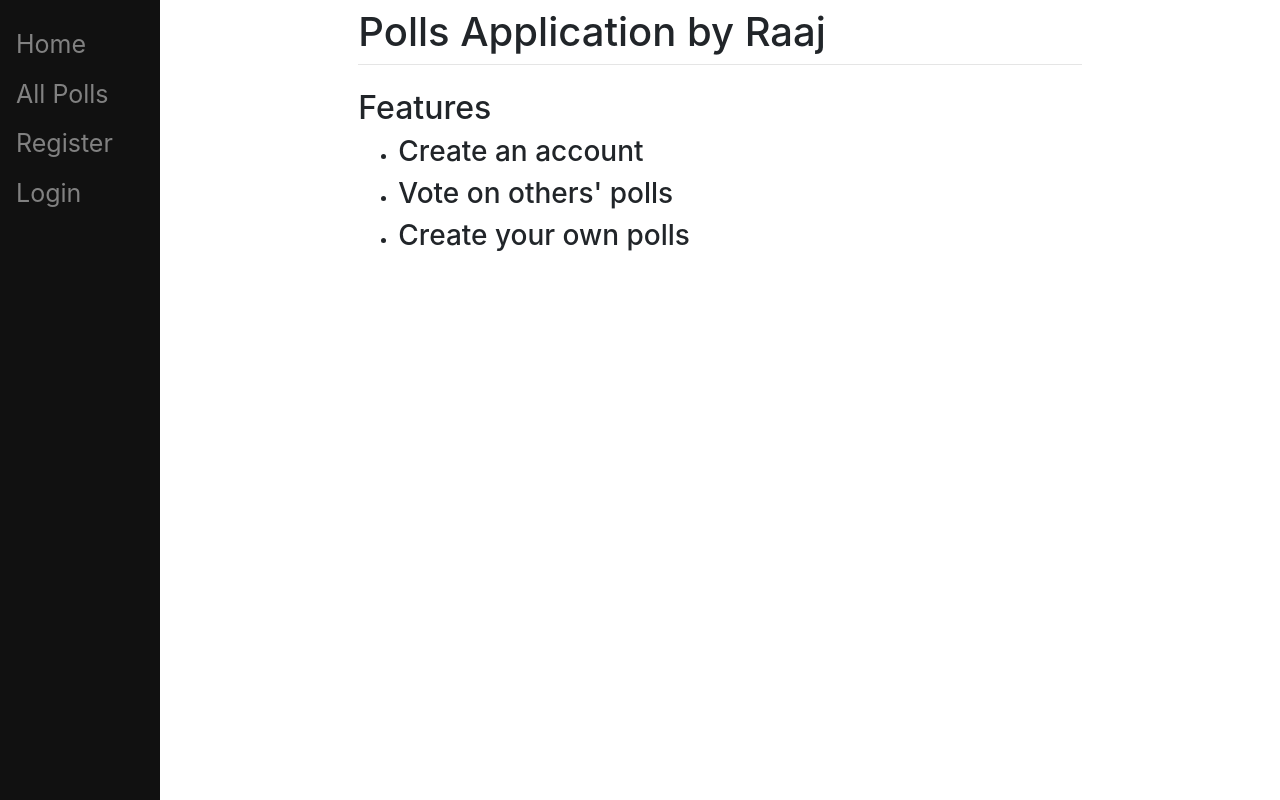
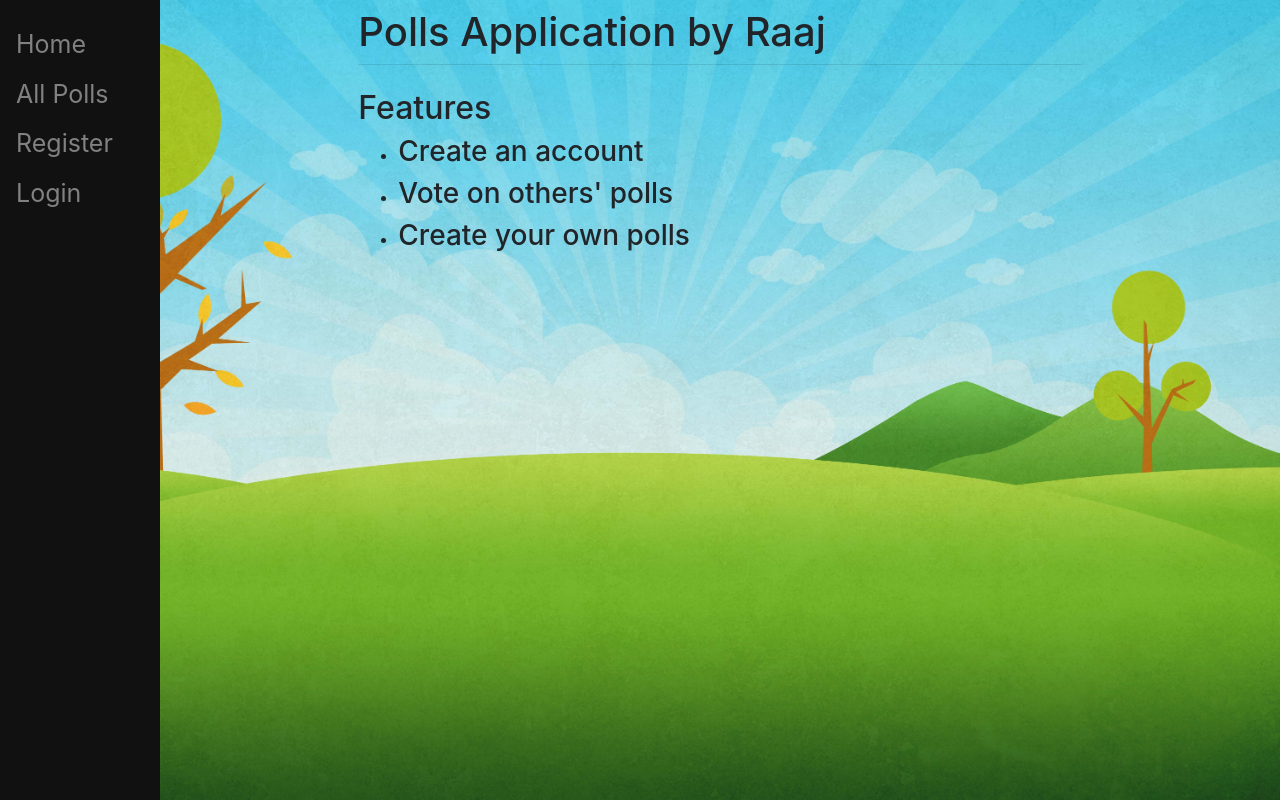
Before and after one commit to raajtilaksarma/django-polls, a Django app: page / in a window 1280 px wide. Run offline with Django 3.2, Linux system fonts and the light colour scheme; some libraries are stand-ins or nearby versions.

Commit message:
background fit

```diff
--- a/main/templates/main/home.html
+++ b/main/templates/main/home.html
@@ -3,8 +3,11 @@
 Home
 {% endblock %}
 
+{% load static %}
+{% block content %}
+<link rel="stylesheet" type="text/css" href="{% static 'polls/style.css' %}">
 
-{% block content %}
+
 <h2> Features </h2>
 <ul>
    <li><h3>Create an account</h3></li>
--- a/polls/static/polls/style.css
+++ b/polls/static/polls/style.css
@@ -4,4 +4,5 @@ li a {
 
 body {
     background: white url("images/background.jpg") no-repeat;
+    background-size: cover;
 }
```
Also changed, not shown: db.sqlite3.
